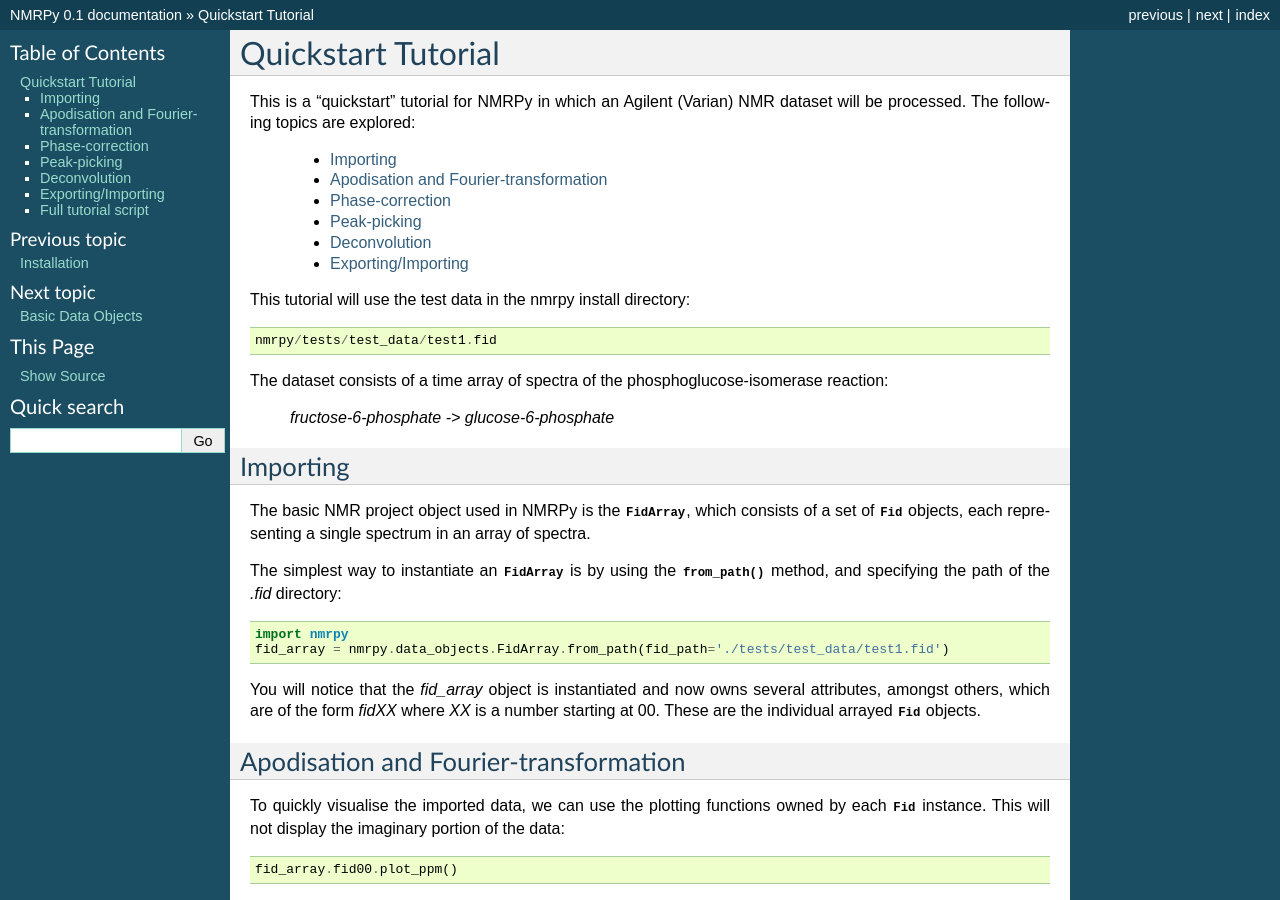
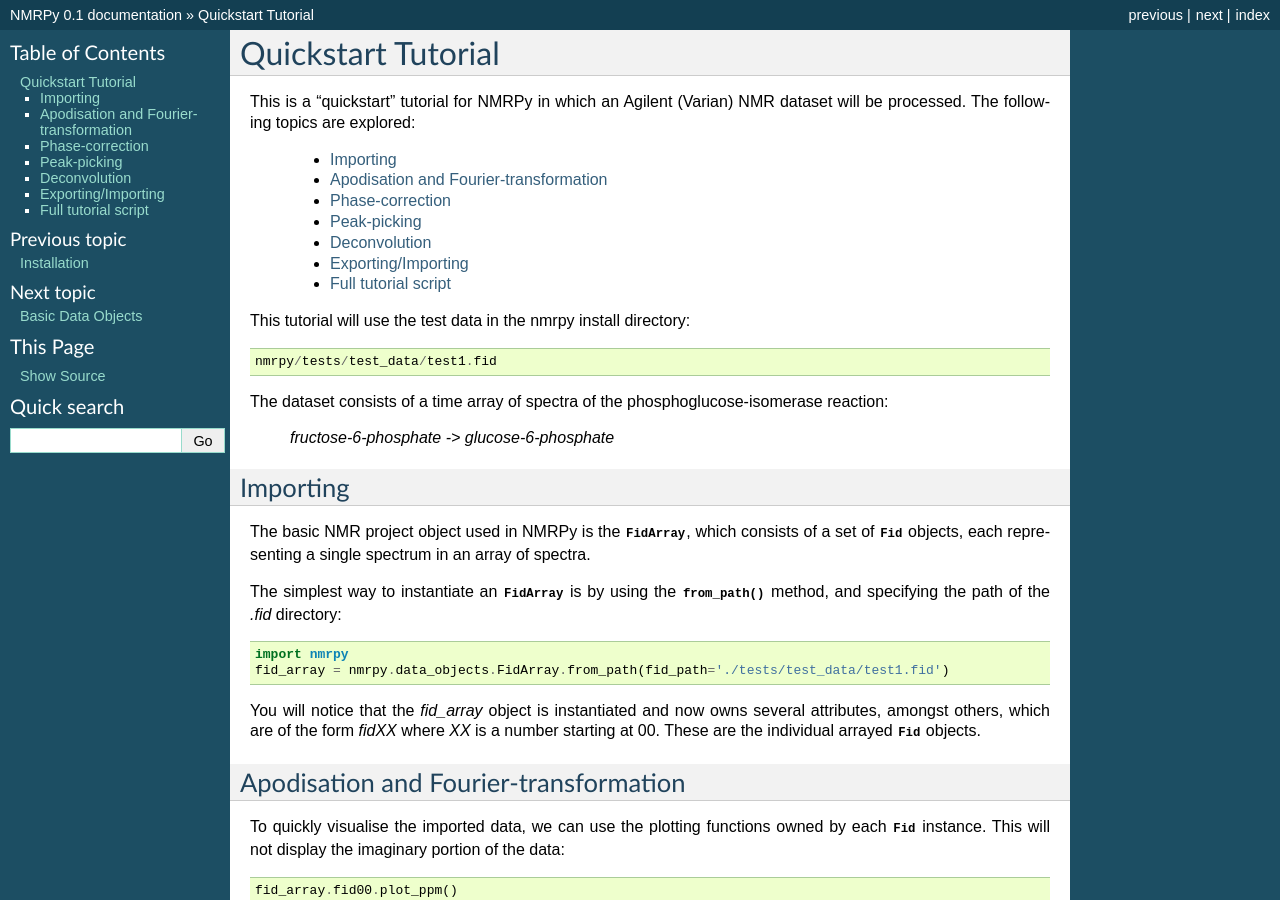
Before and after one commit to NMRPy/nmrpy, a Sphinx documentation site: the page built from docs/source/quickstart.rst, in a window 1280 px wide and 900 px high. Built offline with Sphinx 7.4.7, drawn with Linux system fonts in a browser that asks for light colours.

Commit message:
added full quickstart script link

```diff
--- a/docs/source/quickstart.rst
+++ b/docs/source/quickstart.rst
@@ -10,6 +10,7 @@
     * :ref:`quickstart_peakpicking`
     * :ref:`quickstart_deconvolution`
     * :ref:`quickstart_exporting`
+    * :ref:`quickstart_script`
 
 This tutorial will use the test data in the nmrpy install directory: ::
 
@@ -251,6 +252,8 @@
     fid_array = nmrpy.data_objects.FidArray.from_path(fid_path='fidarray.nmrpy')
 
 
+.. _quickstart_script:
+
 Full tutorial script
 ====================
 
```
